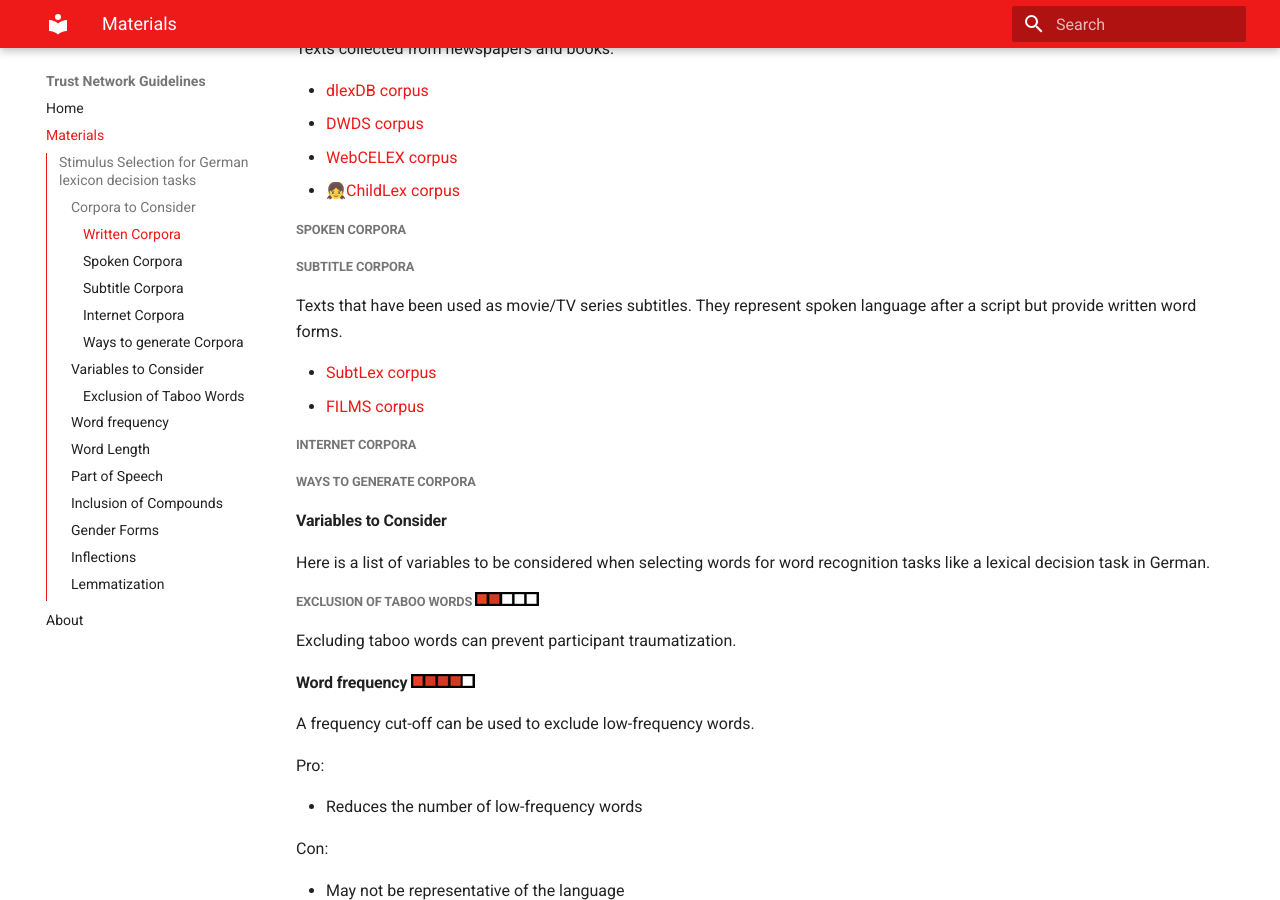
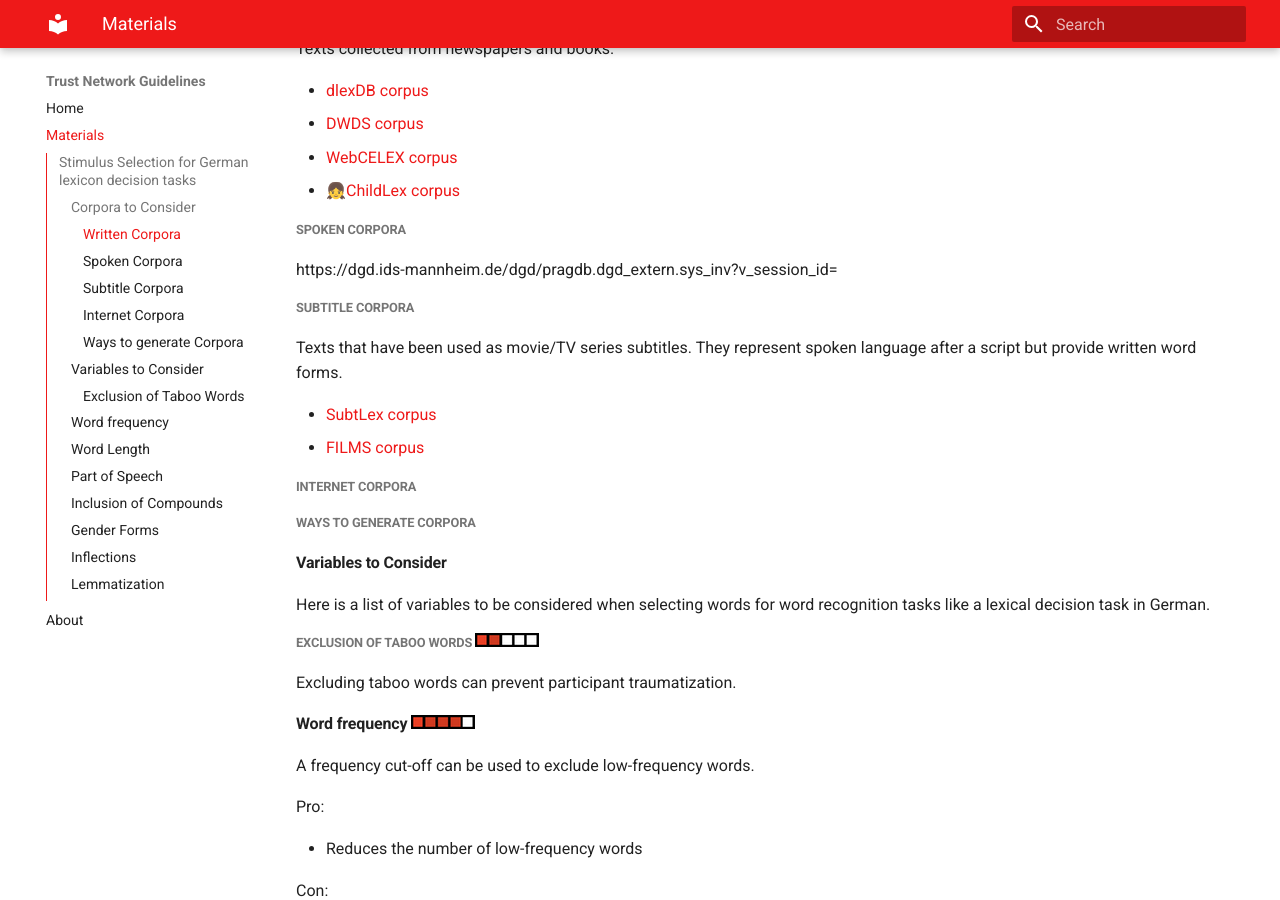
Before and after one commit to cwdeee/trust-network-guidelines, an MkDocs documentation site: the page built from docs/materials.md, in a window 1280 px wide and 900 px high, scrolled down 839 px. Built offline with MkDocs 1.6.1 and Material for MkDocs 9.7.7, drawn with Linux system fonts in a browser that asks for light colours; part of the change alters nothing that is shown.

```diff
--- a/docs/materials.md
+++ b/docs/materials.md
@@ -21,6 +21,8 @@ Texts collected from newspapers and books.
 - 👧[ChildLex corpus](https://www.dwds.de/d/korpora/childlex)
 
 ##### Spoken Corpora
+
+https://dgd.ids-mannheim.de/dgd/pragdb.dgd_extern.sys_inv?v_session_id=
 ##### Subtitle Corpora
 Texts that have been used as movie/TV series subtitles. They represent spoken language after a script but provide written word forms.
 
```
